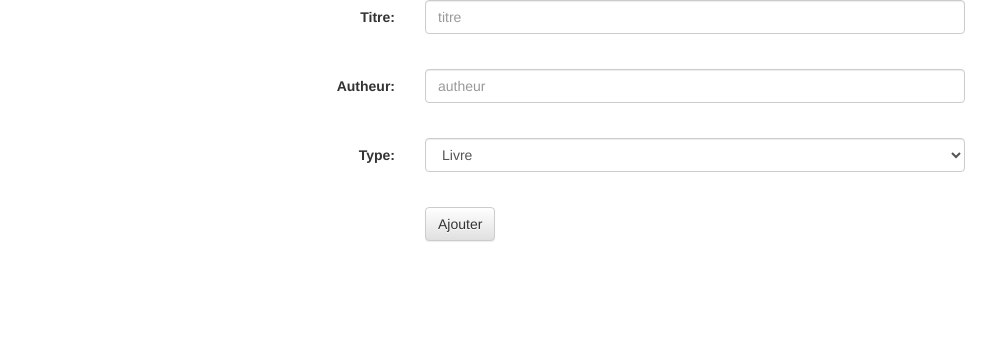
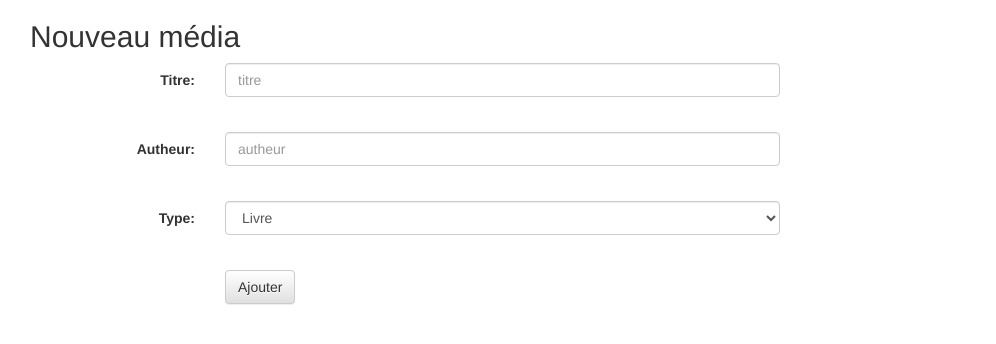
Before and after one commit to BaptisteTrain/mediatic, a plain HTML site: page ui/maquette/nouveau_media.html in a window 1280 px wide. Shown: the whole page, without its empty margins (40-1036 px from the left). Drawn offline with Linux system fonts and the light colour scheme.

Commit message:
Modif nouveau media

```diff
--- a/ui/maquette/nouveau_media.html
+++ b/ui/maquette/nouveau_media.html
@@ -13,7 +13,9 @@
 	<header></header>
 
 	<main class="container">
-		<div class="formulaire col-xs-12 col-sm-10 col-md-8 col-sm-offset-1 col-md-offset-2">
+		<div class="row">
+			<h2 class="col-xs-12 col-sm-12 col-md-12">Nouveau média</h2>
+			<div class="formulaire col-xs-12 col-sm-10 col-md-8">
 
 				<form class="form-horizontal" method="GET" action="#">
 
@@ -51,6 +53,7 @@
 				</form>
 
 			</div>
+		</div>
 	</main>
 </body>
 </html>
```
Lines whose indentation alone changed are shown as unchanged.
